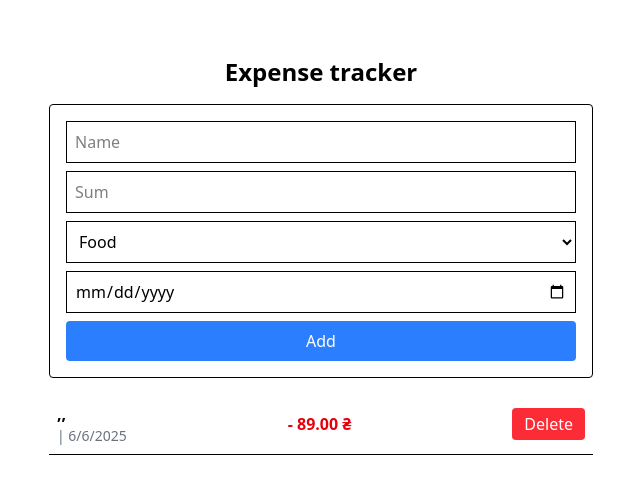
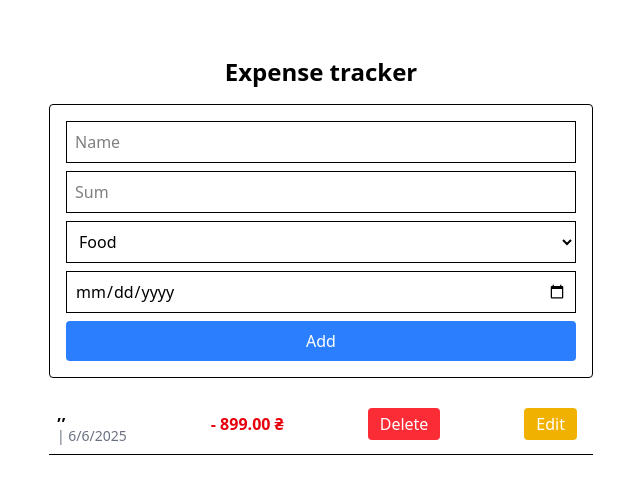
Before and after one commit to valtykhoniuk/expense-tracker, a React (Vite) app: page / in a window 1280 px wide. Shown: the top 494 px of the page, without its empty margins (319-959 px from the left). Built offline with nearby package versions, Linux system fonts and the light colour scheme; data requests are answered from the project's data file.

Commit message:
added edit function

```diff
--- a/db.json
+++ b/db.json
@@ -3,7 +3,7 @@
     {
       "id": "e996a96d-90d4-4f74-8221-c700d954f3d9",
       "title": ",,",
-      "amount": 89,
+      "amount": 899,
       "category": "",
       "date": "2025-06-06"
     }
--- a/src/components/ExpenseForm.tsx
+++ b/src/components/ExpenseForm.tsx
@@ -1,26 +1,48 @@
-import { useState } from "react";
+import { useEffect, useState } from "react";
 import type { Expense } from "../types/Expense";
 
 interface Props {
   onAdd: (expence: Expense) => void;
+  editingExpense?: Expense | null;
+  onUpdate: (expense: Expense) => void;
 }
 
-const ExpenseForm = ({ onAdd }: Props) => {
+const ExpenseForm = ({ onAdd, onUpdate, editingExpense }: Props) => {
   const [title, setTitle] = useState("");
   const [amount, setAmount] = useState("");
   const [category, setCategory] = useState("");
   const [date, setDate] = useState("");
 
+  useEffect(() => {
+    if (editingExpense) {
+      setTitle(editingExpense.title);
+      setAmount(editingExpense.amount.toString());
+      setCategory(editingExpense.category);
+      setDate(editingExpense.date);
+    } else {
+      setTitle("");
+      setAmount("");
+      setCategory("");
+      setDate("");
+    }
+  }, [editingExpense]);
+
   const handleSubmit = (e: React.FormEvent) => {
     e.preventDefault();
-    const newExpense: Expense = {
-      id: crypto.randomUUID(),
+    const expense: Expense = {
+      id: editingExpense ? editingExpense.id : crypto.randomUUID(),
       title,
       amount: parseFloat(amount),
       category,
       date,
     };
-    onAdd(newExpense);
+
+    if (editingExpense) {
+      onUpdate(expense);
+    } else {
+      onAdd(expense);
+    }
+
     setTitle("");
     setAmount("");
     setCategory("");
@@ -68,7 +90,7 @@ const ExpenseForm = ({ onAdd }: Props) => {
           type="submit"
           className="bg-blue-500 text-white px-4 py-2 rounded w-full"
         >
-          Add
+          {editingExpense ? "Update" : "Add"}
         </button>
       </div>
     </form>
--- a/src/components/ExpenseItem.tsx
+++ b/src/components/ExpenseItem.tsx
@@ -3,9 +3,10 @@ import type { Expense } from "../types/Expense";
 interface Props {
   expense: Expense;
   onDelete: (id: string) => void;
+  onEdit: (expense: Expense) => void;
 }
 
-const ExpenseItem = ({ expense, onDelete }: Props) => {
+const ExpenseItem = ({ expense, onDelete, onEdit }: Props) => {
   return (
     <div className="flex justify-between items-center p-2 border-b">
       <div>
@@ -23,6 +24,12 @@ const ExpenseItem = ({ expense, onDelete }: Props) => {
       >
         Delete
       </button>
+      <button
+        className="bg-yellow-500 text-white px-3 py-1 rounded hover:bg-yellow-600 mr-2"
+        onClick={() => onEdit(expense)}
+      >
+        Edit
+      </button>
     </div>
   );
 };
--- a/src/components/ExpenseList.tsx
+++ b/src/components/ExpenseList.tsx
@@ -4,14 +4,20 @@ import ExpenseItem from "./ExpenseItem";
 interface Props {
   expenses: Expense[];
   onDelete: (id: string) => void;
+  onEdit: (expense: Expense) => void;
 }
 
-const ExpenseList = ({ expenses, onDelete }: Props) => {
+const ExpenseList = ({ expenses, onDelete, onEdit }: Props) => {
   return (
     <div className="space-y-2">
       {expenses.length === 0 && <p className="text-center">No expanses :\ </p>}
       {expenses.map((expense) => (
-        <ExpenseItem key={expense.id} expense={expense} onDelete={onDelete} />
+        <ExpenseItem
+          key={expense.id}
+          expense={expense}
+          onDelete={onDelete}
+          onEdit={onEdit}
+        />
       ))}
     </div>
   );
--- a/src/views/App.tsx
+++ b/src/views/App.tsx
@@ -6,6 +6,7 @@ import ExpenseList from "../components/ExpenseList";
 function App() {
   const [expenses, setExpenses] = useState<Expense[]>([]);
   const [loading, setLoading] = useState(true);
+  const [editingExpense, setEditingExpense] = useState<Expense | null>(null);
 
   useEffect(() => {
     const fetchExpenses = async () => {
@@ -54,11 +55,41 @@ function App() {
     }
   };
 
+  const handleEditInit = (expense: Expense) => {
+    setEditingExpense(expense);
+  };
+
+  const handleUpdateExpense = async (updated: Expense) => {
+    try {
+      const res = await fetch(`http://localhost:3001/expenses/${updated.id}`, {
+        method: "PUT",
+        headers: { "Content-Type": "application/json" },
+        body: JSON.stringify(updated),
+      });
+      if (!res.ok) throw new Error("Failed to uodate");
+      const saved = await res.json();
+      setExpenses((prev) =>
+        prev.map((item) => (item.id === saved.id ? saved : item))
+      );
+      setEditingExpense(null);
+    } catch (error) {
+      console.error("Error updating", error);
+    }
+  };
+
   return (
     <div className="max-w-xl mx-auto mt-10 p-4">
       <h1 className="text-2xl font-bold mb-4 text-center">Expense tracker</h1>
-      <ExpenseForm onAdd={handleAddExpense} />
-      <ExpenseList expenses={expenses} onDelete={handleDeleteExpense} />
+      <ExpenseForm
+        onAdd={handleAddExpense}
+        onUpdate={handleUpdateExpense}
+        editingExpense={editingExpense}
+      />
+      <ExpenseList
+        expenses={expenses}
+        onDelete={handleDeleteExpense}
+        onEdit={handleEditInit}
+      />
     </div>
   );
 }
```
Also changed, not shown: 1 other file (tests, documents, lock files or other folders).
